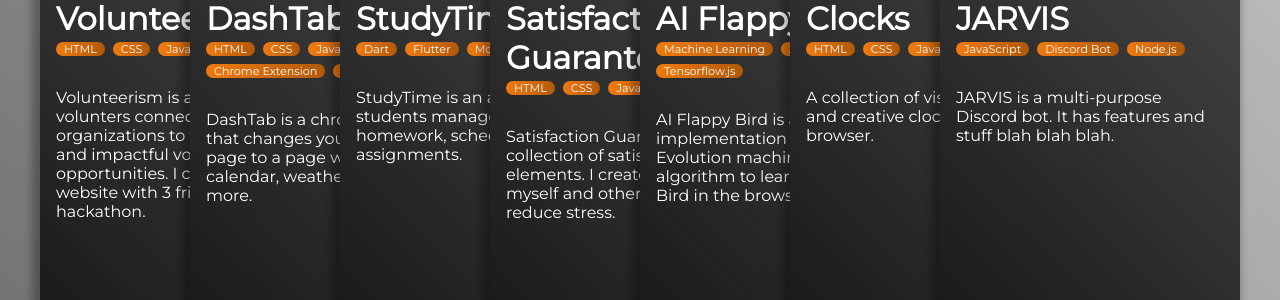
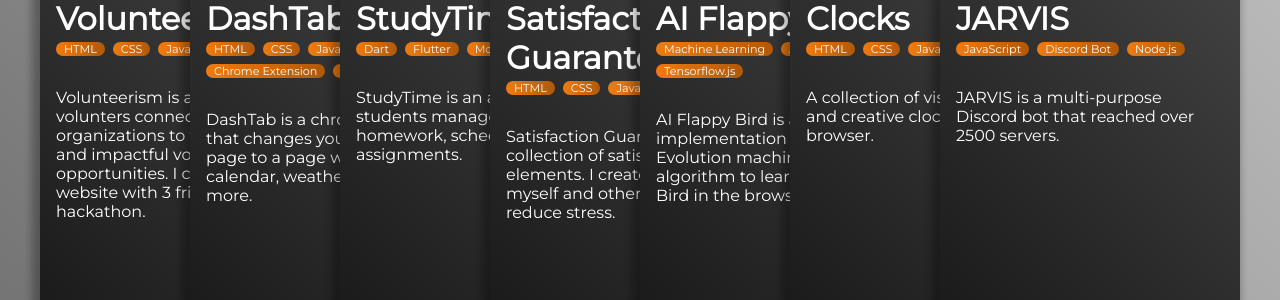
Before and after one commit to Jwiggiff/website, a Jekyll site: the page built from index.html, in a window 1280 px wide. Shown: the part 3898-4198 px from the top of the page. Built offline with Jekyll 4.4.1, drawn with Linux system fonts in a browser that asks for light colours; nearby versions of some CDN libraries.

Commit message:
Update projects.yml

```diff
--- a/_data/projects.yml
+++ b/_data/projects.yml
@@ -58,5 +58,5 @@
     - Discord Bot
     - Node.js
   description: >
-    JARVIS is a multi-purpose Discord bot. It has features and stuff blah blah blah.
+    JARVIS is a multi-purpose Discord bot that reached over 2500 servers.
   url: https://github.com/Jwiggiff/JARVIS
```
